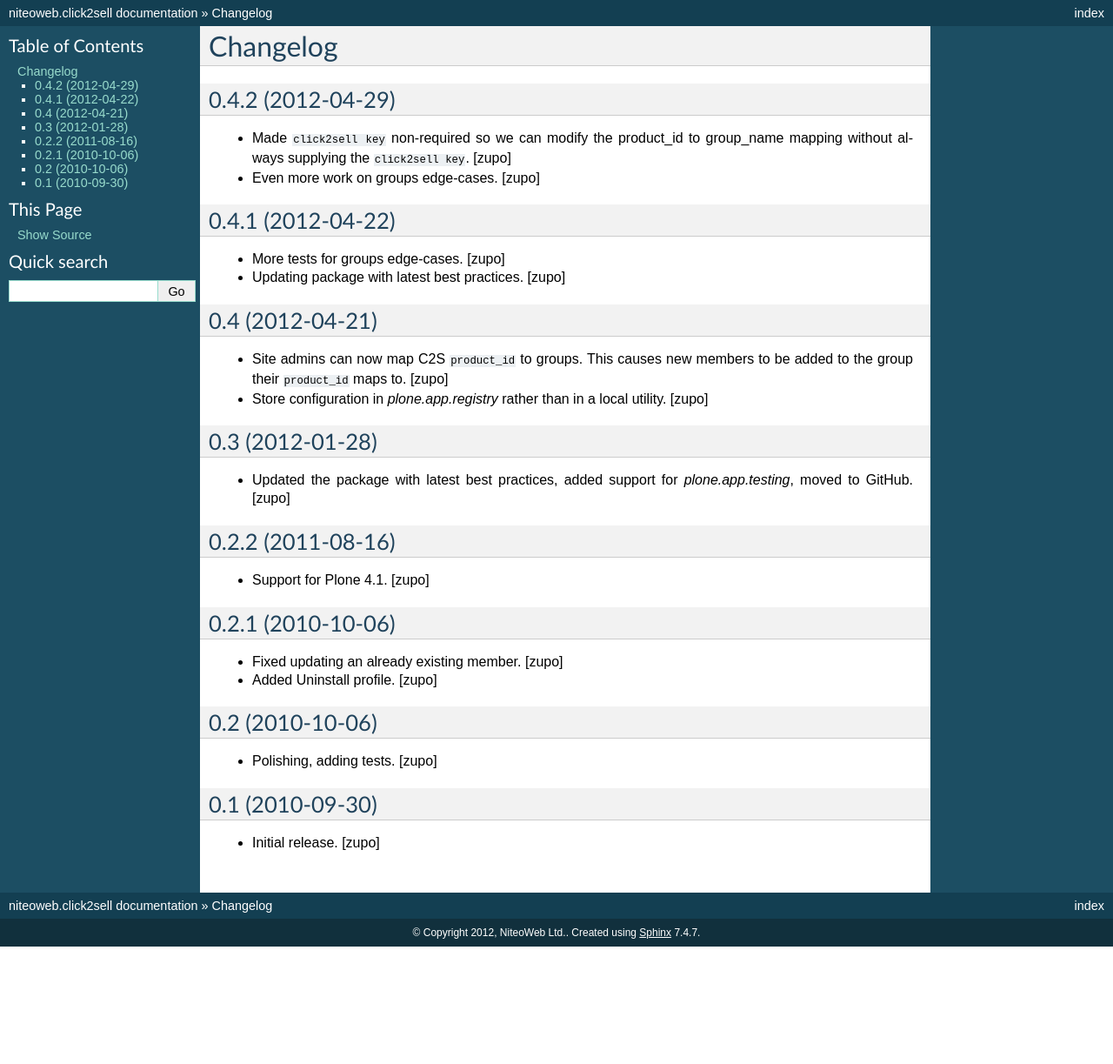
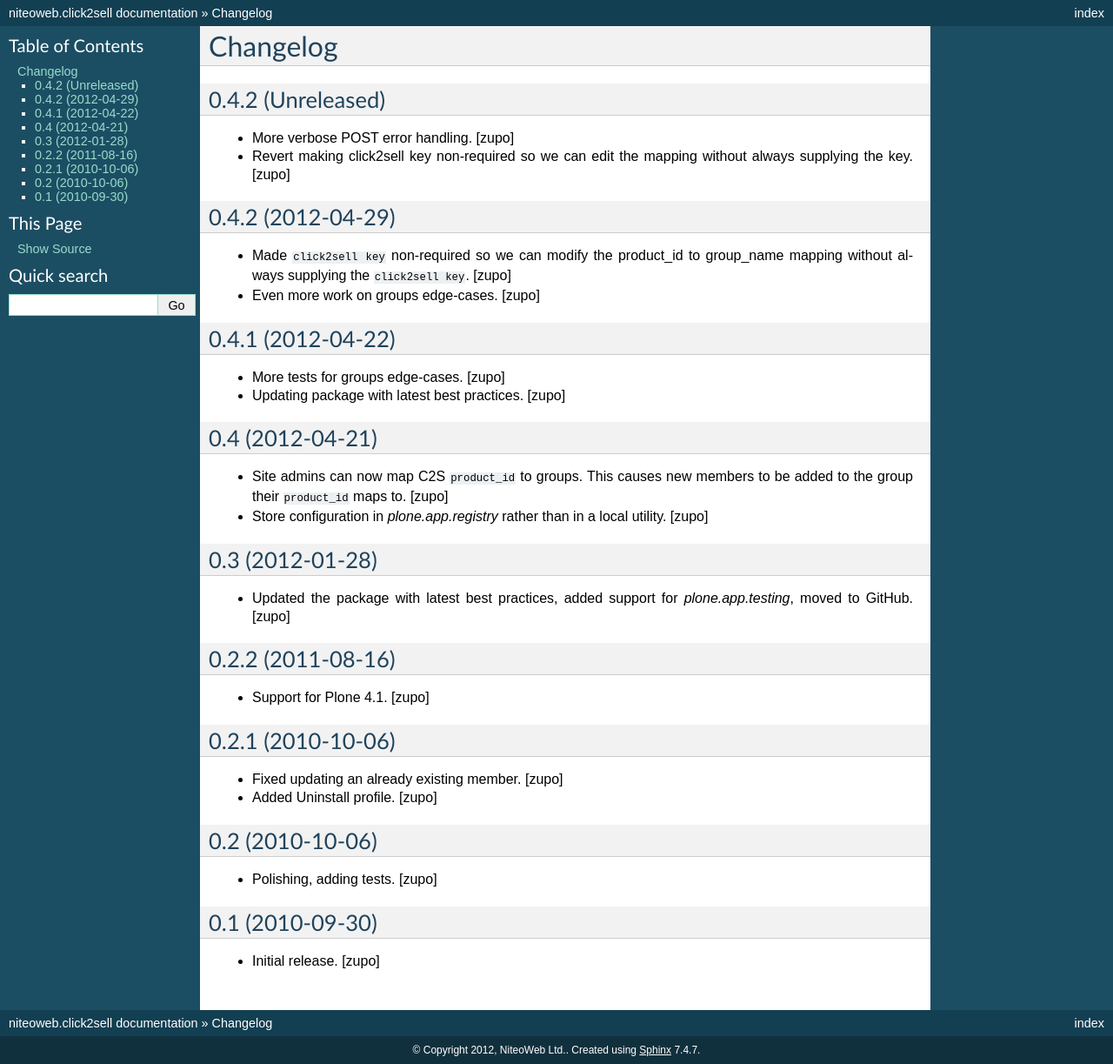
Before and after one commit to teamniteo/niteoweb.click2sell, a Sphinx documentation site: the page built from docs/HISTORY.rst, in a window 1280 px wide. Shown: the whole page at 87% size. Built offline with Sphinx 7.4.7, drawn with Linux system fonts in a browser that asks for light colours; before the commit the page ends 1088 px from its top, so only the background shows below that.

Commit message:
More verbose POST error handling

```diff
--- a/docs/HISTORY.rst
+++ b/docs/HISTORY.rst
@@ -1,5 +1,16 @@
 Changelog
 =========
+
+0.4.2 (Unreleased)
+------------------
+
+- More verbose POST error handling.
+  [zupo]
+
+- Revert making click2sell key non-required so we can edit the mapping without
+  always supplying the key.
+  [zupo]
+
 
 0.4.2 (2012-04-29)
 ------------------
```
Also changed, not shown: 2 other files.
